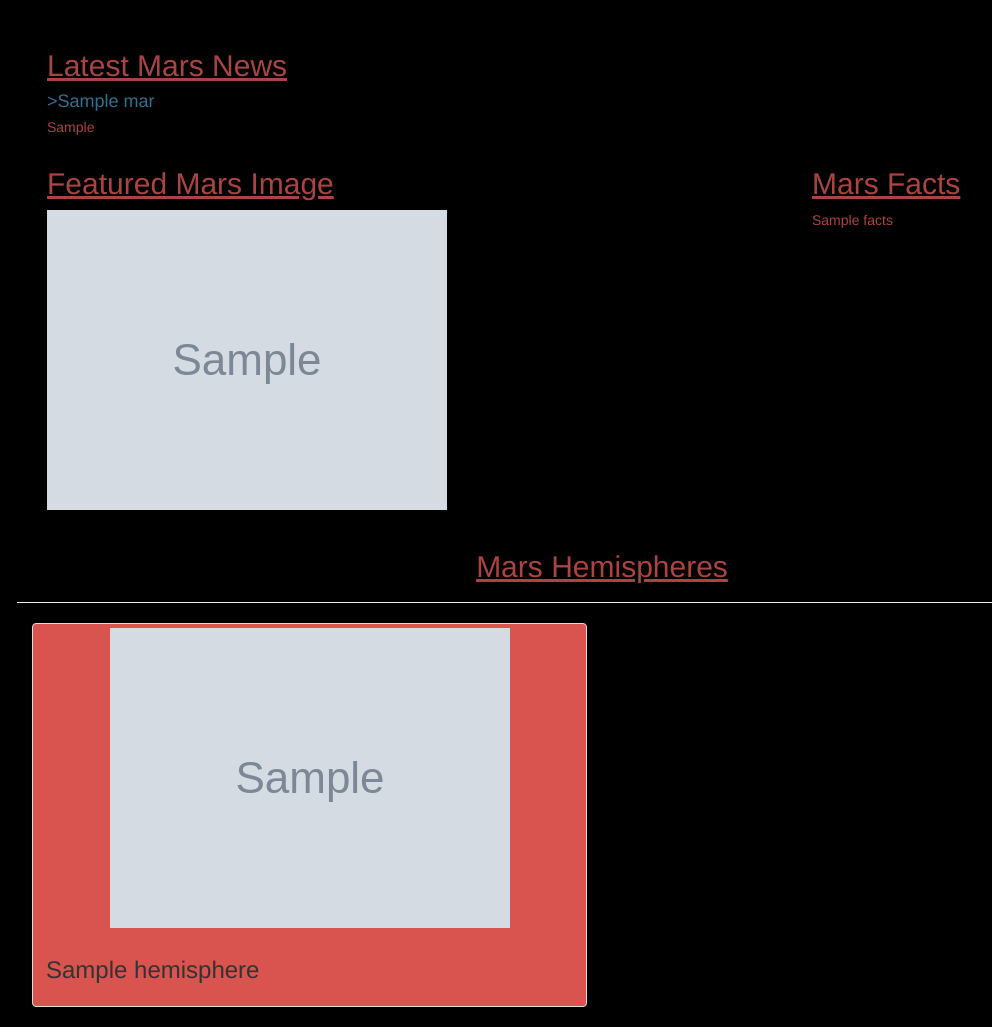
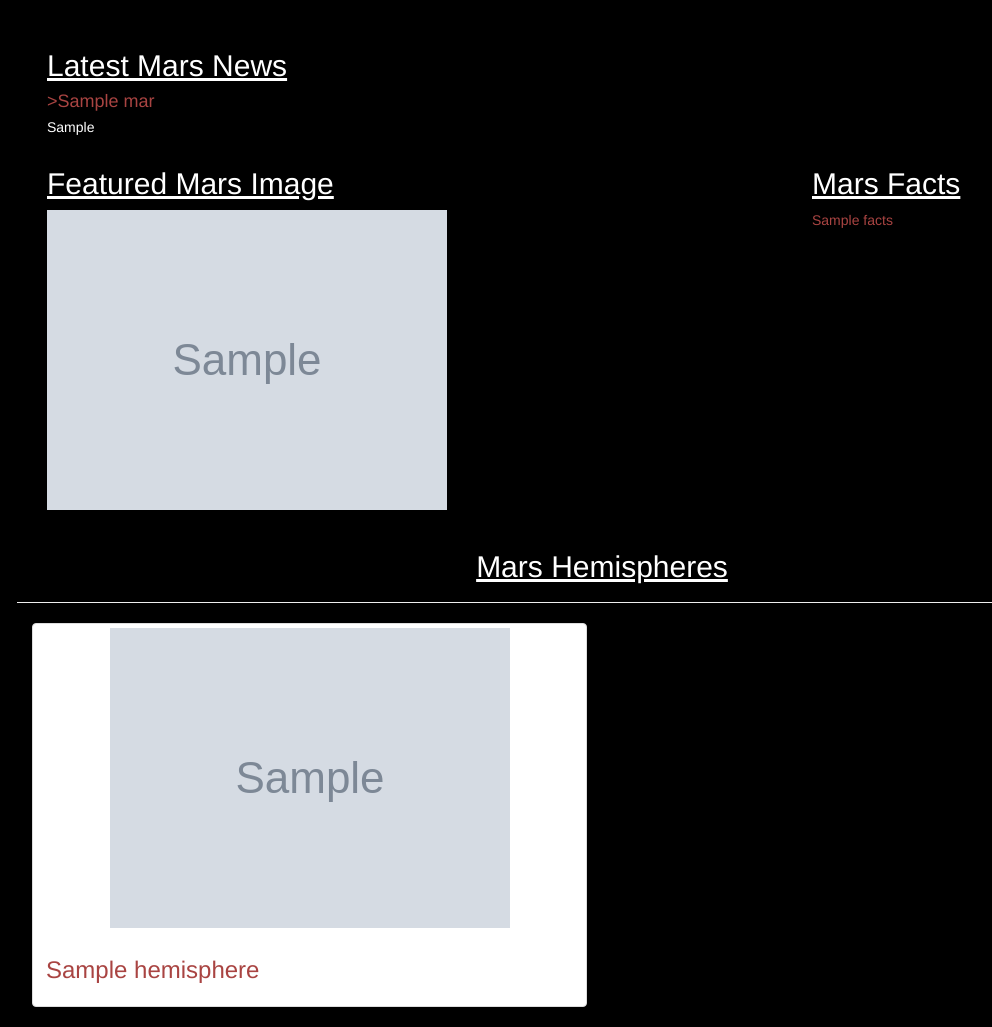
Before and after one commit to whitneylosinski/Mission-to-Mars, a Flask app: page / in a window 1280 px wide. Shown: the part 257-1284 px from the top of the page, without its empty margins (38-1030 px from the left). Run offline with Flask 2, Linux system fonts and the light colour scheme; grey boxes marked "Sample" are stand-in pictures; a database or web service that is not in the repository returns one stand-in record (values such as "Sample title"); some libraries are stand-ins or nearby versions.

Commit message:
Changes to page colors

```diff
--- a/templates/index.html
+++ b/templates/index.html
@@ -10,8 +10,8 @@
   <body class="text-danger" style="background-color: black;">
     <div class="container">
       <!-- Add Jumbotron to Header-->
-      <div class="jumbotron text-right" style="background-image: url(https://cdn.theatlantic.com/static/mt/assets/science/0831Pic.jpg); background-size: 100%; height: 100%">
-        <h1 class="text-shadow">Mission to Mars</h1>
+      <div class="jumbotron text-right" style="background-image: url(https://cdn.theatlantic.com/static/mt/assets/science/0831Pic.jpg); color: white; background-size: 100%; height: 100%">
+        <h1 style="color: white">Mission to Mars</h1>
         <!-- Add a button to activate scraping script -->
         <p><a class="btn btn-lg btn-danger" href="/scrape" role="button">Scrape New Data</a></p>
       </div>
@@ -21,9 +21,9 @@
           <div class="col-lg-8 col-md-8 col-sm-12">
             <div class="media">
               <div class="media-body">
-                <h2><u>Latest Mars News</u></h2>
-                <h4 class="media-heading text-info">>{{mars.news_title}}</h4>
-                <p>{{mars.news_paragraph}}</p>
+                <h2 style="color: white"><u>Latest Mars News</u></h2>
+                <h4 class="media-heading text-danger">>{{mars.news_title}}</h4>
+                <p style="color: white">{{mars.news_paragraph}}</p>
               </div>
             </div>
           </div>
@@ -33,14 +33,14 @@
       <div class="container">
         <div class="row" id="mars-featured-image">
           <div class="col-lg-8 col-md-8 col-xs-12">
-            <h2><u>Featured Mars Image</u></h2>
+            <h2 style="color: white"><u>Featured Mars Image</u></h2>
             <img src="{{ mars.featured_image }}" class="img-responsive" alt="Responsive image">
           </div>
           <!-- Mars Facts -->
           <div class="col-lg-4 col-md-4 col-xs-12">
-            <div class="row" id="mars-facts">
-            <h2><u>Mars Facts</u></h2>
-              <table class="table table-bordered table-responsive-md table-striped">
+            <div class="row text-danger" id="mars-facts">
+            <h2 style="color: white"><u>Mars Facts</u></h2>
+              <table class="text-danger">
                 {{ mars.facts | safe }}
               </table>
             </div>
@@ -50,14 +50,14 @@
       <!-- Section for Mars Hemispheres -->
       <div class="row" id="mars-hemispheres">
         <div class="page-header">
-          <h2 class="text-center"><u>Mars Hemispheres</u></h2>
+          <h2 class="text-center" style="color: white"><u>Mars Hemispheres</u></h2>
         </div>
         {% for hemisphere in mars.hemispheres %}
         <div class="col-lg-6 col-md-6 col-xs-6">
-          <div class="thumbnail" style="background-color: #d9534f">
+          <div class="thumbnail" style="background-color: white">
             <img src="{{hemisphere.img_url | default('static/images/error.png', true)}}" alt="...">
             <div class="caption">
-              <h3 class="text-black">{{hemisphere.title}}</h3>
+              <h3 class="text-danger">{{hemisphere.title}}</h3>
             </div>
           </div>
         </div>
```
Also changed, not shown: screenshot.png.
